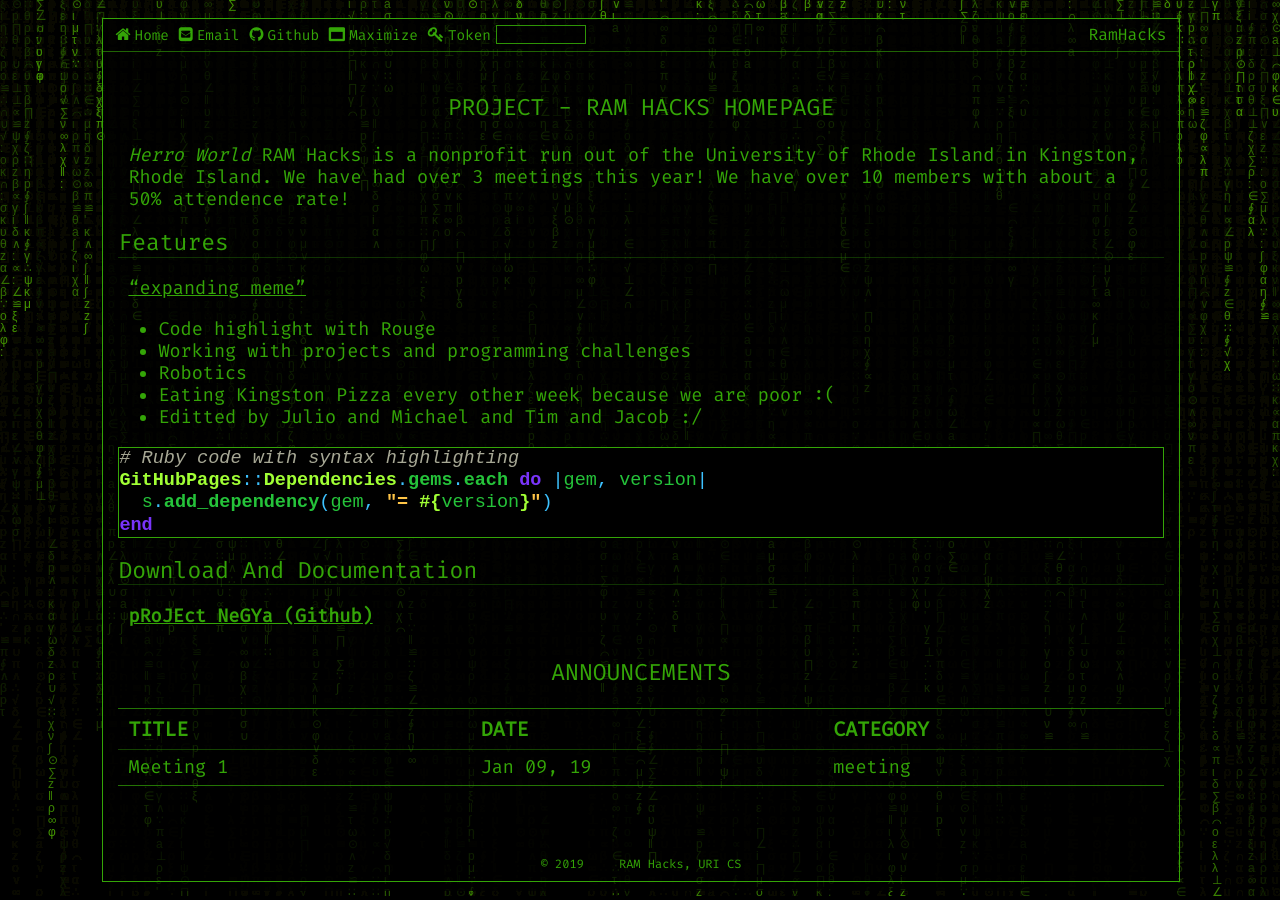
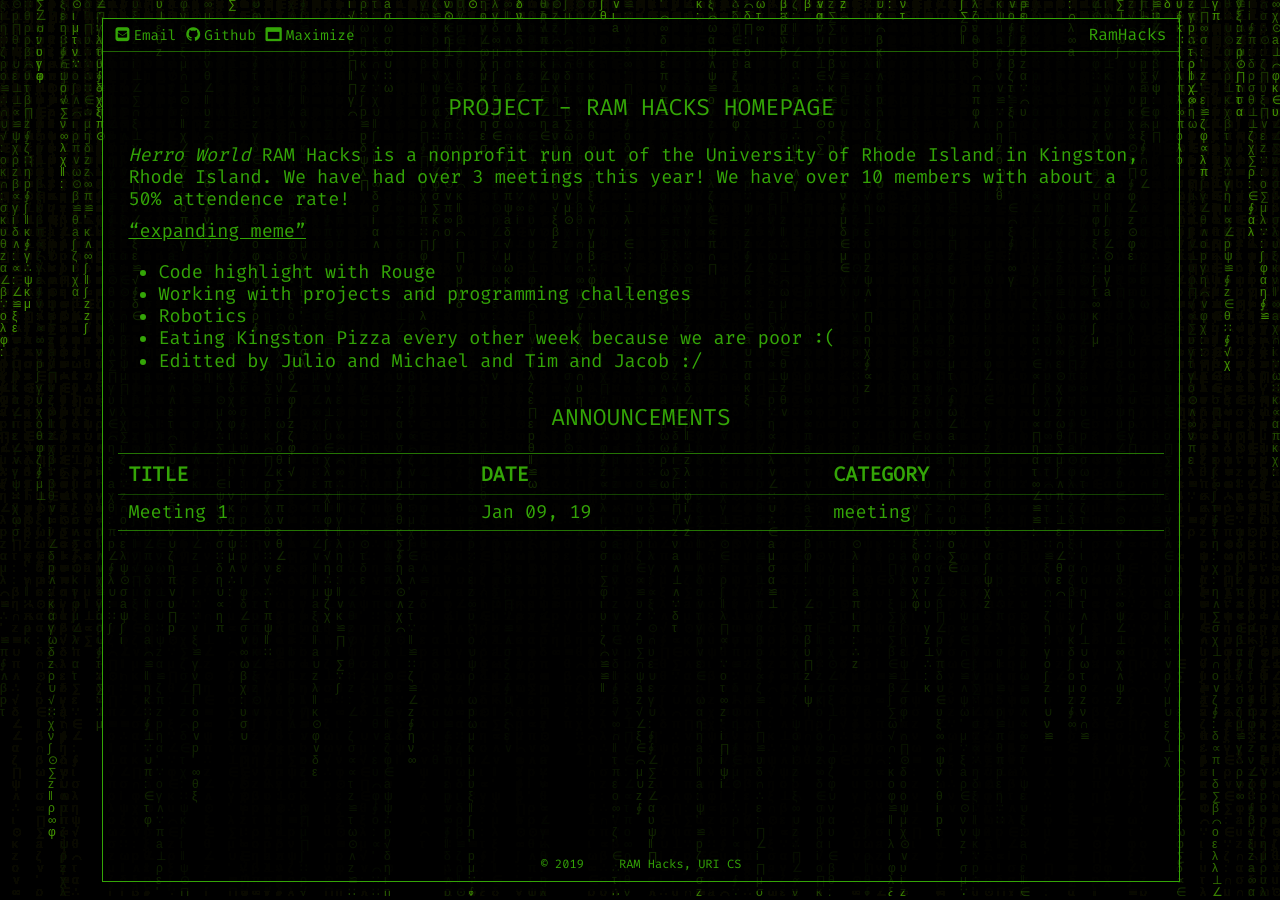
Before and after one commit to ramhacks/ramhacks.github.io, a Jekyll site: the page built from pages/index.md, in a window 1280 px wide. Built offline with Jekyll 4.4.1, drawn with Linux system fonts in a browser that asks for light colours.

Commit message:
Update index.md

````diff
--- a/pages/index.md
+++ b/pages/index.md
@@ -15,7 +15,6 @@
 # PROJECT - RAM HACKS HOMEPAGE
 *Herro World*
 RAM Hacks is a nonprofit run out of the University of Rhode Island in Kingston, Rhode Island. We have had over 3 meetings this year! We have over 10 members with about a 50% attendence rate!
-##  Features
 
 <a href = "https://drive.google.com/file/d/1tmve0uCf0T2ayfg01IcHxJUOEBNJpo_b/view?usp=sharing)"> "expanding meme" </a>
 
@@ -26,14 +25,3 @@
 * Robotics
 * Eating Kingston Pizza every other week because we are poor :(
 * Editted by Julio and Michael and Tim and Jacob  :/
-
-
-```ruby
-# Ruby code with syntax highlighting
-GitHubPages::Dependencies.gems.each do |gem, version|
-  s.add_dependency(gem, "= #{version}")
-end
-```
-## Download and Documentation
-
-[**pRoJEct NeGYa (Github)**](https://github.com/akiritsu/pRoJEct-NeGYa)
````
Also changed, not shown: other parts of pages/index.md (+2 -2 lines).
